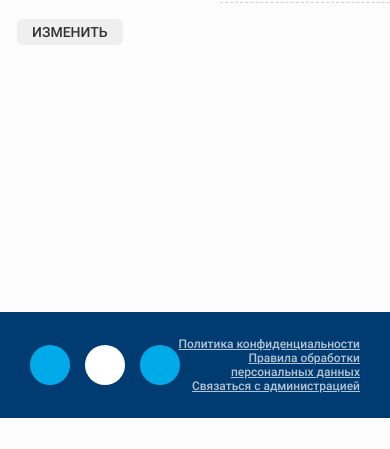
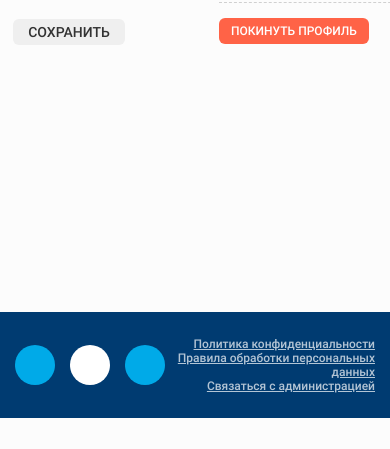
Before and after one commit to Tigriceo/portal, a Django app: page /profile/ in a window 390 px wide. Shown: the part 395-844 px from the top of the page. Run offline with Django 3.2, Linux system fonts and the light colour scheme; the visitor is signed in with stand-in values (Sample User, id 1); data comes from the database, SQL or seed files in the repository; data that the repository does not hold is empty; some libraries are stand-ins or nearby versions.

Commit message:
Правки 03.06.2020

```diff
--- a/static/js/myscript.js
+++ b/static/js/myscript.js
@@ -86,8 +86,8 @@ function readURL(input) {
         const reader = new FileReader();
 
         reader.onload = function (e) {
-            $('#photo').attr('src', e.target.result);
-            $('.profile-photo').css('background-image', 'url(' + e.target.result + ')');
+            //$('#photo').attr('src', e.target.result);
+            $('.inside-photo').css('background-image', 'url(' + e.target.result + ')');
         };
 
         reader.readAsDataURL(input.files[0]);
--- a/static/style.css
+++ b/static/style.css
@@ -1602,6 +1617,34 @@ input[type='checkbox']:checked+label.addform-subcatlabel:before {
 	font-size: 12px;
 	text-align: center;
 	width: max-content;
+}
+
+.def-but:hover{
+	background: #eb3a9a;
+	color:#fff;
+}
+
+.logout {
+    background: tomato;
+    border-radius: 6px;
+    padding: 6px 12px;
+    text-transform: uppercase;
+    font-weight: 500;
+    color: #fff;
+    outline: none;
+    opacity: 1.0;
+    transition: 0.2s;
+    cursor: pointer;
+    display: block;
+    margin: 0;
+    transition: 0.2s;
+    font-size: 12px;
+    text-align: center;
+    width: max-content;
+}
+
+.logout:hover{
+	background: #333;
 }
 
 
@@ -2361,7 +2404,10 @@ a.chat-hide.chat-showed {
 
 @media screen and (max-width: 1200px) {
 	.const {
-		width: 1040px;
+		width: 100%;
+		box-sizing: border-box;
+		padding-left: 15px !important;
+		padding-right: 15px !important;
 	}
 
 }
@@ -2370,7 +2416,8 @@ a.chat-hide.chat-showed {
 	.const {
 		width: 100%;
 		box-sizing: border-box;
-		padding: 0 30px;
+		padding-left: 15px;
+		padding-right: 15px;
 	}
 
 	.last-lent {
--- a/templates/addpage.html
+++ b/templates/addpage.html
@@ -19,7 +19,7 @@
 			{% csrf_token %}
 {#                <input type="hidden" value="{{ bread_ids }}" name="category">#}
 {#        {{ form.category }}#}
-                <a href="javascript:;" class="addpage-img" style="background-image:none;">
+                <a href="javascript:;" class="addpage-img inside-photo" style="background-image:none;">
                     <img id="photo" src="{% static 'img/add-photo-blue.svg' %}" alt=""><br>
                     <div>Добавить фото</div>
                     <input type="file" name="photo" onchange="readURL(this);" accept="image/*">
@@ -87,9 +87,9 @@
 
                     {% for crumb, id in breadcrumb_and_id %}
                         <div class="addform-subcat">
-                            <select  name="category" id="id_category" multiple="">
+                            <select data-select="multiple"  name="category" id="id_category" multiple="">
                             <!--Надо понять что будем делать если клиент пришел через поиск с 0 категорией-->
-                              <option value="{% if not id %}1{% else %}{{ id }}{% endif %}" selected="selected">{% if not id %}Товары для животных{% else %}{{ crumb }}{% endif %}</option>
+							  <option value="{% if not id %}1{% else %}{{ id }}{% endif %}" selected="selected">{% if not id %}Товары для животных{% else %}{{ crumb }}{% endif %}</option>
                             </select>
                         </div>
                     {% endfor %}
--- a/templates/myprofile.html
+++ b/templates/myprofile.html
@@ -9,40 +9,52 @@
                     {% csrf_token %}
                     <div class="profile-flex">
                         <div>
-                        <a href="#" class="profile-photo" style="background-image:url({{ user.profile.avatar.url }});">
+                        <a href="#" class="profile-photo inside-photo" style="background-image:url({{ user.profile.avatar.url }});">
                             <input type="file" onchange="readURL(this);" name="avatar" accept="image/*" style="display:none;">
 
                         </a>
-                        <input class="def-but" type="submit" value="{% if not user.profile.avatar.url %} Добавить {% else %} Изменить {% endif %}">
+                        <input class="def-but" type="submit" value="{% if not user.profile.avatar.url %} Добавить {% else %} Сохранить {% endif %}">
                         </div>
                         <div class="profile-info">
                             <div class="profile-info-row">
                                 <div>Телефон:</div>
                                     <div>{{user.profile.phone_number}}</div>
-    {#									<div><input type="submit" value="Изменить"></div>#}
+    {#									<div><input type="submit" value="Сохранить"></div>#}
                             </div>
                             <div class="profile-info-row">
                                 <div>Имя:</div>
                                     <div><input type="text" placeholder="Имя" name="first_name" value="{{ user.first_name }}"></div>
-                                    <div><input type="submit" value="{% if not user.first_name %} Добавить {% else %} Изменить {% endif %}"></div>
+                                    <div><input type="submit" value="{% if not user.first_name %} Добавить {% else %} Сохранить {% endif %}"></div>
                             </div>
 
                             <div class="profile-info-row">
                                 <div>Описание:</div>
                                 <div class="col-2"><textarea  placeholder="Описание" name="description" >{{user.profile.description}}</textarea></div>
-                                    <div><input type="submit" value="{% if not user.profile.description %} Добавить {% else %} Изменить {% endif %}"></div>
+                                    <div><input type="submit" value="{% if not user.profile.description %} Добавить {% else %} Сохранить {% endif %}"></div>
                             </div>
 
                             <div class="profile-info-row">
                                 <div>Почта:</div>
                                     <div><input type="text" placeholder="email" name="email" value="{{ user.email }}"></div>
-                                    <div><input type="submit" value="{% if not user.email %} Добавить {% else %} Изменить {% endif %}"></div>
+                                    <div><input type="submit" value="{% if not user.email %} Добавить {% else %} Сохранить {% endif %}"></div>
                             </div>
+                            <a class="logout" href="{% url 'logout' %}">Покинуть профиль</a>
                         </div>
 				    </div>
                 </form>
 			</div>
 		</div>
-	</div>
+    </div>
 
+    <script>
+$(window).on('beforeunload', function(){
+        return "Данные будут утеряны. Вы уверены что хотите покинуть страницу?";
+    });
+
+    $(document).on("submit", "form", function(event){
+
+        $(window).off('beforeunload');
+    });
+
+    </script>
 {% endblock content %}
```
Also changed, not shown: other parts of static/style.css (+53 -30 lines), static/js/script.js (+38 -4 lines), templates/addpredl.html (+5 -5 lines), static/img/nophoto.png (added).
